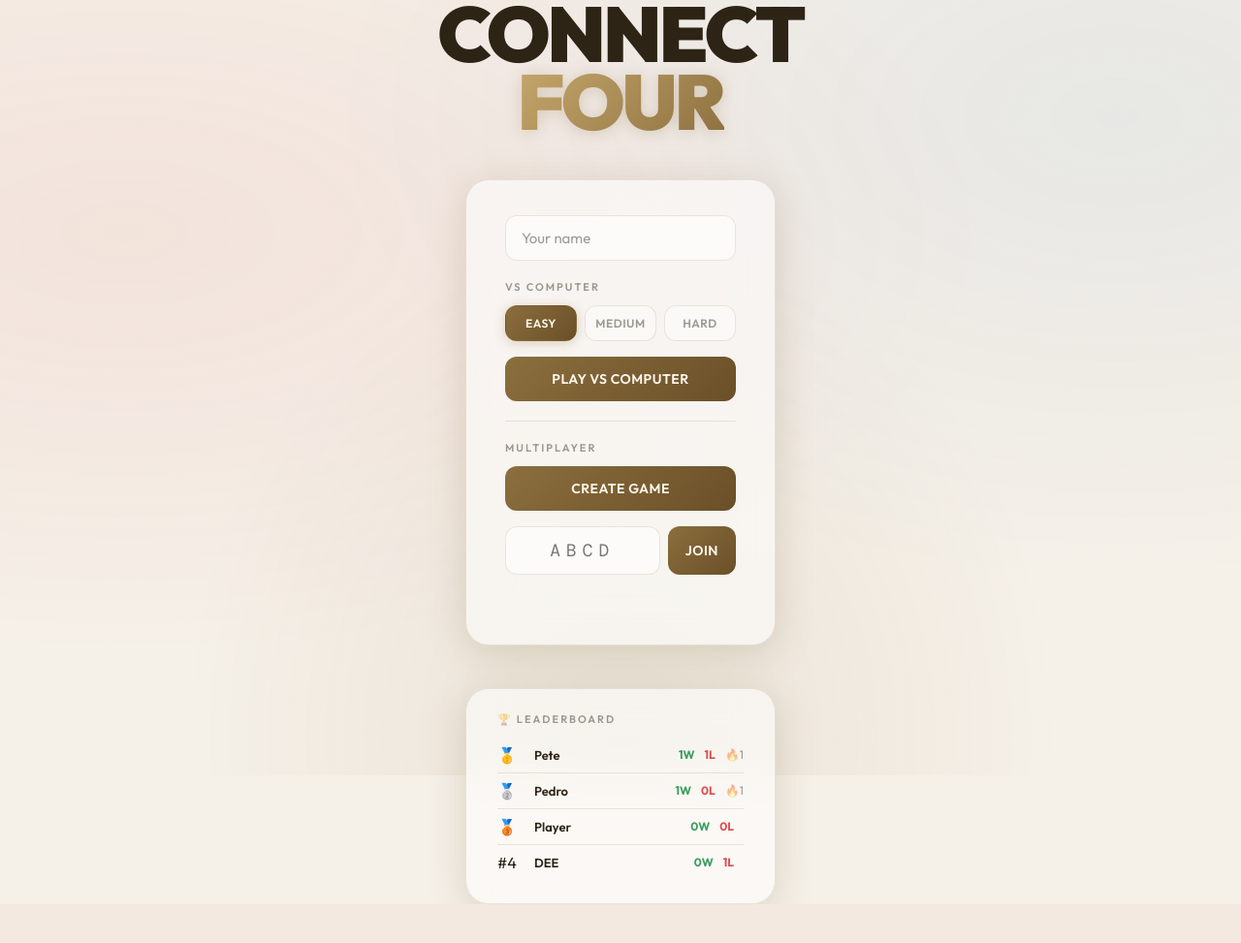
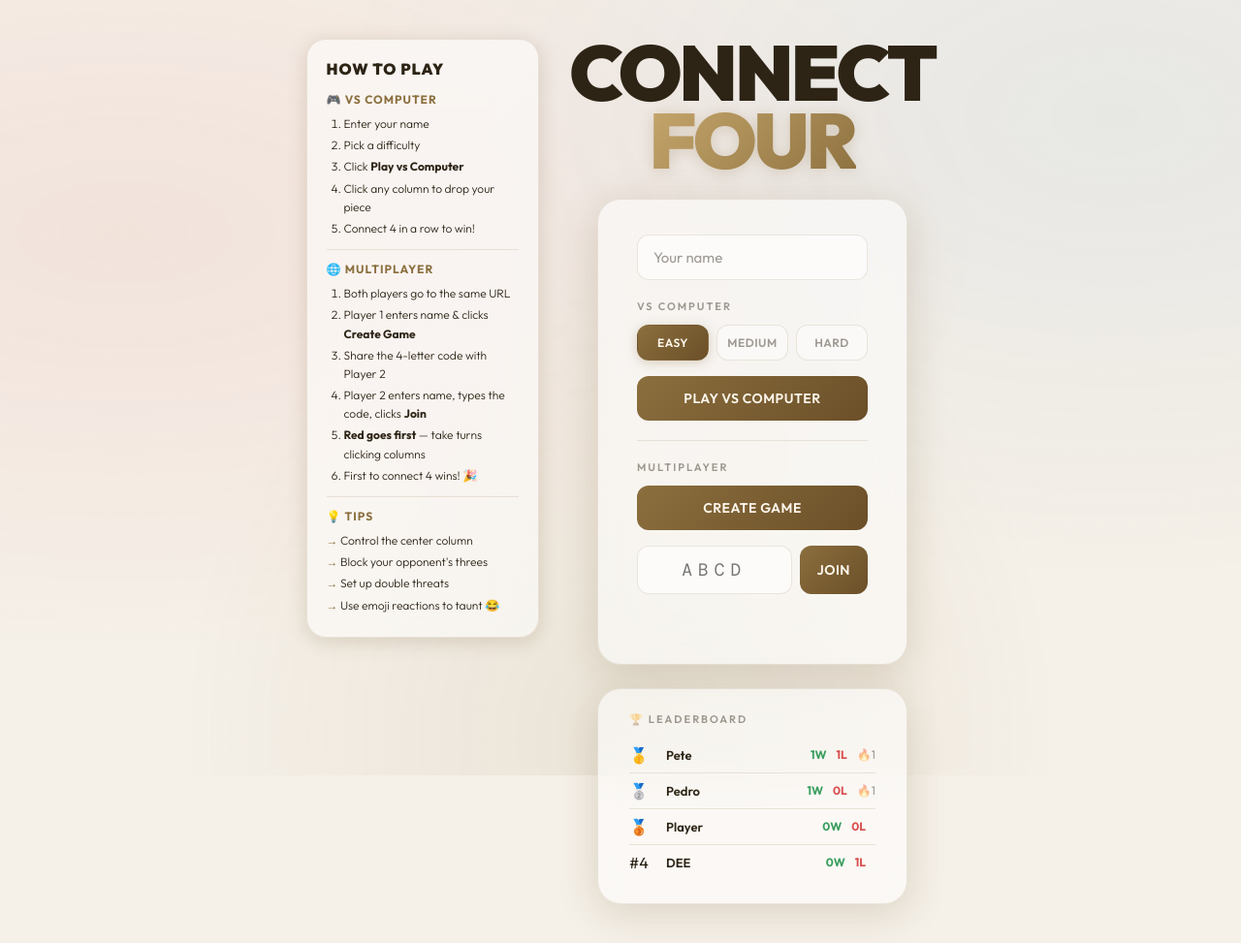
Before and after one commit to petetorres375-glitch/connect-four, a Flask app: page / in a window 1280 px wide. Shown: the whole page at 97% size. Before the commit the page ends 933 px from the top, so only its background shows below. Run offline with Flask 3, Linux system fonts and the light colour scheme; data comes from the database, SQL or seed files in the repository; some libraries are stand-ins or nearby versions.

Commit message:
Add how to play sidebar

```diff
--- a/app.py
+++ b/app.py
@@ -36,7 +36,7 @@ def leaderboard():
 def admin():
     password = request.args.get('pw', '')
     if password != 'connectfour2026':
-        return 'Access denied.', 403
+        return 'Access denied. Add ?pw=connectfour2026 to the URL.', 403
     return render_template('admin.html',
         stats=get_stats(),
         players=get_leaderboard(50),
@@ -192,7 +192,6 @@ def on_make_move(data):
                 }
                 payload['scores'] = room['scores']
                 payload['streaks'] = room['streaks']
-                payload['next_turn'] = game.current_player
 
     socketio.emit('move_made', payload, room=code)
 
@@ -262,4 +261,4 @@ def on_disconnect():
             break
 
 if __name__ == '__main__':
-    socketio.run(app, debug=True, host='0.0.0.0', port=5000, allow_unsafe_werkzeug=True)
+    socketio.run(app, debug=True, host='0.0.0.0', port=5000)
--- a/logic.py
+++ b/logic.py
@@ -21,8 +21,7 @@ class ConnectFour:
                     self.winning_cells = cells
 
                 last_player = self.current_player
-                if not self.winner:
-                    self.current_player = "Yellow" if self.current_player == "Red" else "Red"
+                self.current_player = "Yellow" if self.current_player == "Red" else "Red"
                 return {
                     "row": row,
                     "col": col,
--- a/requirements.txt
+++ b/requirements.txt
@@ -1,4 +1,2 @@
 flask
 flask-socketio
-gunicorn
-gevent
--- a/static/style.css
+++ b/static/style.css
@@ -639,3 +639,116 @@ input#nameInput:focus {
     #reaction-bar { gap: 6px; }
     .react-btn { font-size: 18px; padding: 5px 8px; }
 }
+
+/* ─── LOBBY OUTER & INSTRUCTIONS SIDEBAR ─────────────── */
+.lobby-outer {
+    display: flex;
+    flex-direction: row;
+    align-items: flex-start;
+    justify-content: center;
+    gap: 32px;
+    width: 100%;
+    max-width: 1100px;
+    padding: 40px 24px;
+}
+
+.instructions-sidebar {
+    width: 240px;
+    flex-shrink: 0;
+    position: sticky;
+    top: 40px;
+}
+
+.instructions-card {
+    background: var(--glass);
+    backdrop-filter: var(--blur);
+    -webkit-backdrop-filter: var(--blur);
+    border: 1px solid var(--glass-border);
+    border-radius: 20px;
+    padding: 20px;
+    box-shadow: 0 4px 20px var(--shadow);
+}
+
+.instr-title {
+    font-family: 'Outfit', sans-serif;
+    font-weight: 900;
+    font-size: 16px;
+    letter-spacing: 1px;
+    color: var(--text);
+    margin-bottom: 14px;
+    text-transform: uppercase;
+}
+
+.instr-section {
+    font-size: 12px;
+    font-weight: 700;
+    letter-spacing: 1px;
+    text-transform: uppercase;
+    color: var(--accent);
+    margin-bottom: 8px;
+    margin-top: 4px;
+}
+
+.instr-list {
+    list-style: decimal;
+    padding-left: 18px;
+    margin-bottom: 8px;
+}
+
+.instr-list li, .instr-tips li {
+    font-size: 12px;
+    color: var(--text);
+    line-height: 1.6;
+    margin-bottom: 3px;
+    font-weight: 300;
+}
+
+.instr-tips {
+    list-style: none;
+    padding-left: 0;
+}
+
+.instr-tips li::before {
+    content: '→ ';
+    color: var(--accent);
+    font-weight: 600;
+}
+
+.instr-url {
+    font-family: 'DM Mono', monospace;
+    font-size: 10px;
+    color: var(--accent);
+    word-break: break-all;
+}
+
+.instr-divider {
+    border: none;
+    border-top: 1px solid var(--glass-border);
+    margin: 12px 0;
+}
+
+/* Override lobby to not add its own padding */
+#lobby {
+    align-items: flex-start;
+    padding: 0;
+}
+
+.lobby-inner {
+    display: flex;
+    flex-direction: column;
+    align-items: center;
+    gap: 24px;
+}
+
+@media (max-width: 700px) {
+    .lobby-outer {
+        flex-direction: column;
+        align-items: center;
+        padding: 24px 16px;
+        gap: 20px;
+    }
+    .instructions-sidebar {
+        width: 92vw;
+        position: static;
+    }
+}
--- a/templates/index.html
+++ b/templates/index.html
@@ -12,6 +12,46 @@
 
     <!-- LOBBY -->
     <div id="lobby">
+        <div class="lobby-outer">
+
+        <!-- Instructions Sidebar -->
+        <div class="instructions-sidebar">
+            <div class="instructions-card">
+                <div class="instr-title">How to Play</div>
+
+                <div class="instr-section">🎮 VS Computer</div>
+                <ol class="instr-list">
+                    <li>Enter your name</li>
+                    <li>Pick a difficulty</li>
+                    <li>Click <b>Play vs Computer</b></li>
+                    <li>Click any column to drop your piece</li>
+                    <li>Connect 4 in a row to win!</li>
+                </ol>
+
+                <div class="instr-divider"></div>
+
+                <div class="instr-section">🌐 Multiplayer</div>
+                <ol class="instr-list">
+                    <li>Both players go to the same URL</li>
+                    <li>Player 1 enters name &amp; clicks <b>Create Game</b></li>
+                    <li>Share the 4-letter code with Player 2</li>
+                    <li>Player 2 enters name, types the code, clicks <b>Join</b></li>
+                    <li><b>Red goes first</b> — take turns clicking columns</li>
+                    <li>First to connect 4 wins! 🎉</li>
+                </ol>
+
+                <div class="instr-divider"></div>
+
+                <div class="instr-section">💡 Tips</div>
+                <ul class="instr-tips">
+                    <li>Control the center column</li>
+                    <li>Block your opponent's threes</li>
+                    <li>Set up double threats</li>
+                    <li>Use emoji reactions to taunt 😂</li>
+                </ul>
+            </div>
+        </div>
+
         <div class="lobby-inner">
             <h1 class="logo">CONNECT<br><span>FOUR</span></h1>
 
@@ -45,6 +85,7 @@
                 <div id="leaderboard-list">Loading...</div>
             </div>
         </div>
+        </div><!-- end lobby-outer -->
     </div>
 
     <!-- GAME -->
```
Also changed, not shown: database.py (+7 -3 lines).
